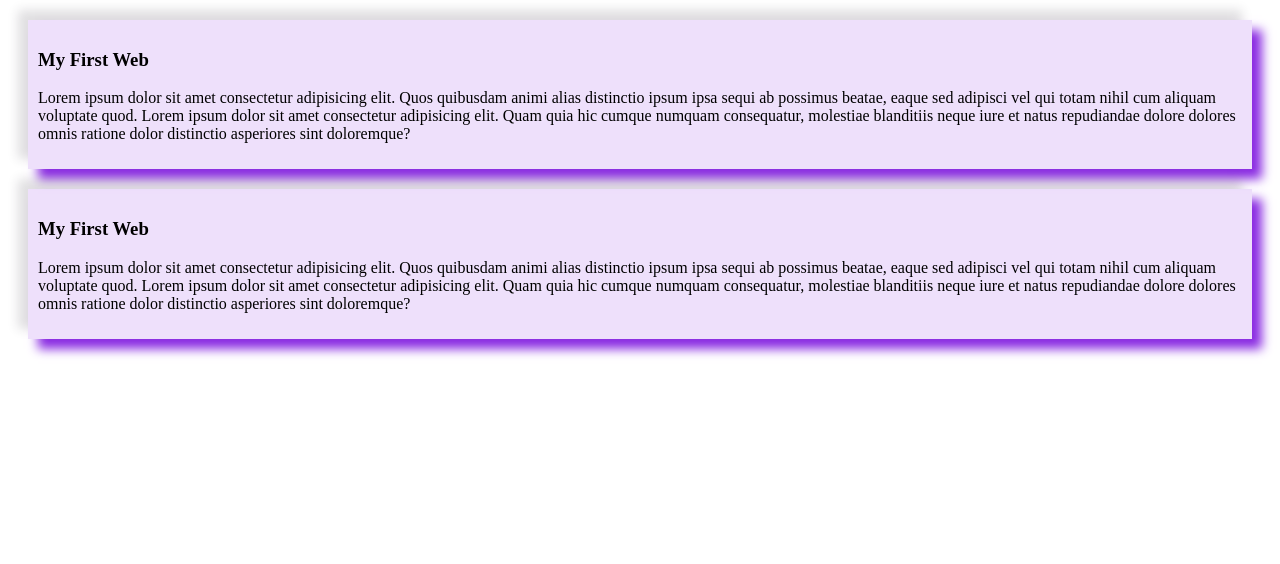
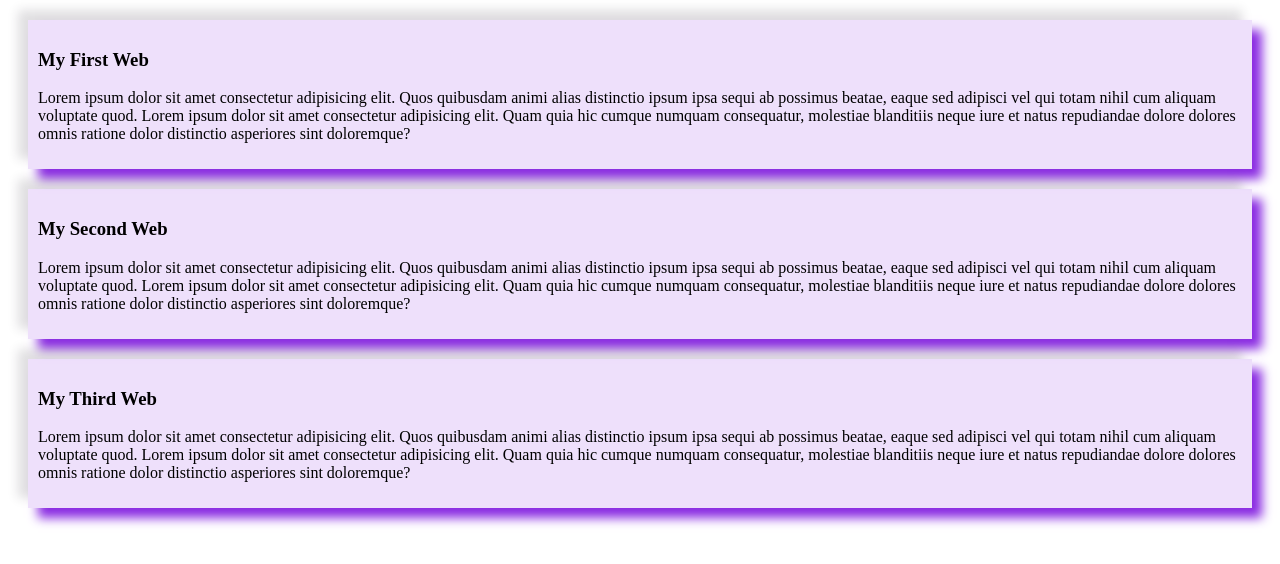
Before and after one commit to afrinbhuiyan/my-simple-web, a plain HTML site: page index.html in a window 1280 px wide. Drawn offline with Linux system fonts and the light colour scheme.

Commit message:
third commit

```diff
--- a/index.html
+++ b/index.html
@@ -16,7 +16,11 @@
         <p>Lorem ipsum dolor sit amet consectetur adipisicing elit. Quos quibusdam animi alias distinctio ipsum ipsa sequi ab possimus beatae, eaque sed adipisci vel qui totam nihil cum aliquam voluptate quod. Lorem ipsum dolor sit amet consectetur adipisicing elit. Quam quia hic cumque numquam consequatur, molestiae blanditiis neque iure et natus repudiandae dolore dolores omnis ratione dolor distinctio asperiores sint doloremque?</p>
        </div>
        <div>
-        <h3>My First Web</h3>
+        <h3>My Second Web</h3>
+        <p>Lorem ipsum dolor sit amet consectetur adipisicing elit. Quos quibusdam animi alias distinctio ipsum ipsa sequi ab possimus beatae, eaque sed adipisci vel qui totam nihil cum aliquam voluptate quod. Lorem ipsum dolor sit amet consectetur adipisicing elit. Quam quia hic cumque numquam consequatur, molestiae blanditiis neque iure et natus repudiandae dolore dolores omnis ratione dolor distinctio asperiores sint doloremque?</p>
+       </div>
+       <div>
+        <h3>My Third Web</h3>
         <p>Lorem ipsum dolor sit amet consectetur adipisicing elit. Quos quibusdam animi alias distinctio ipsum ipsa sequi ab possimus beatae, eaque sed adipisci vel qui totam nihil cum aliquam voluptate quod. Lorem ipsum dolor sit amet consectetur adipisicing elit. Quam quia hic cumque numquam consequatur, molestiae blanditiis neque iure et natus repudiandae dolore dolores omnis ratione dolor distinctio asperiores sint doloremque?</p>
        </div>
     </main>
```
